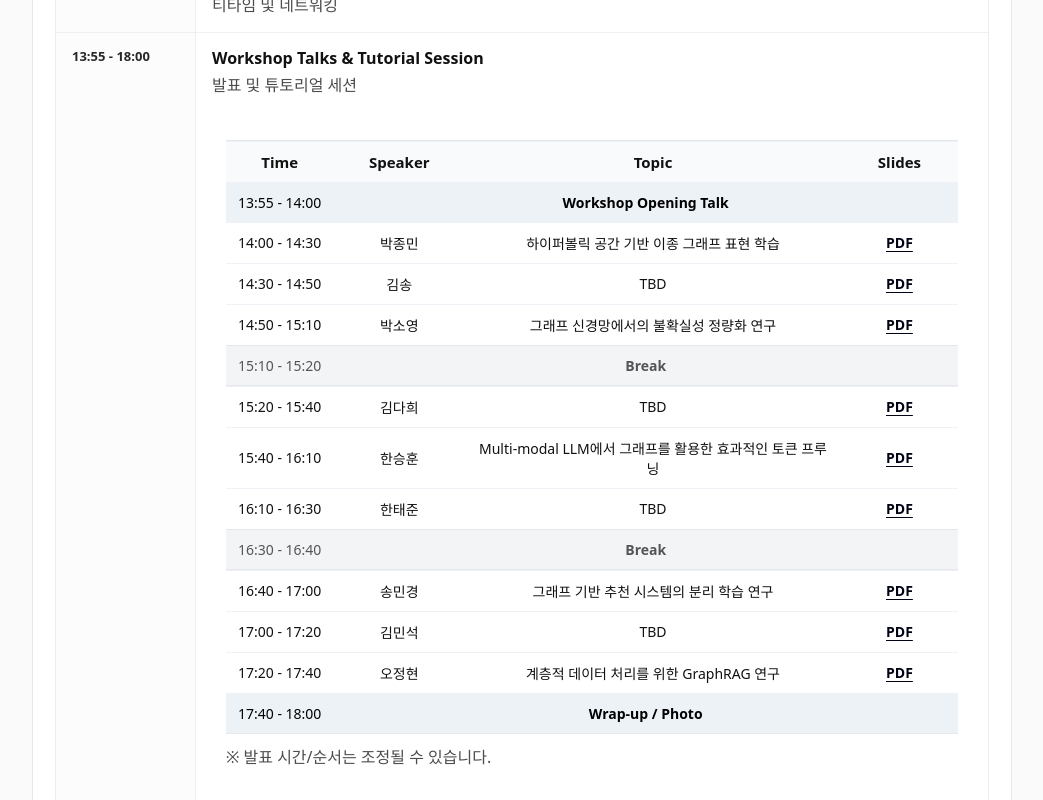
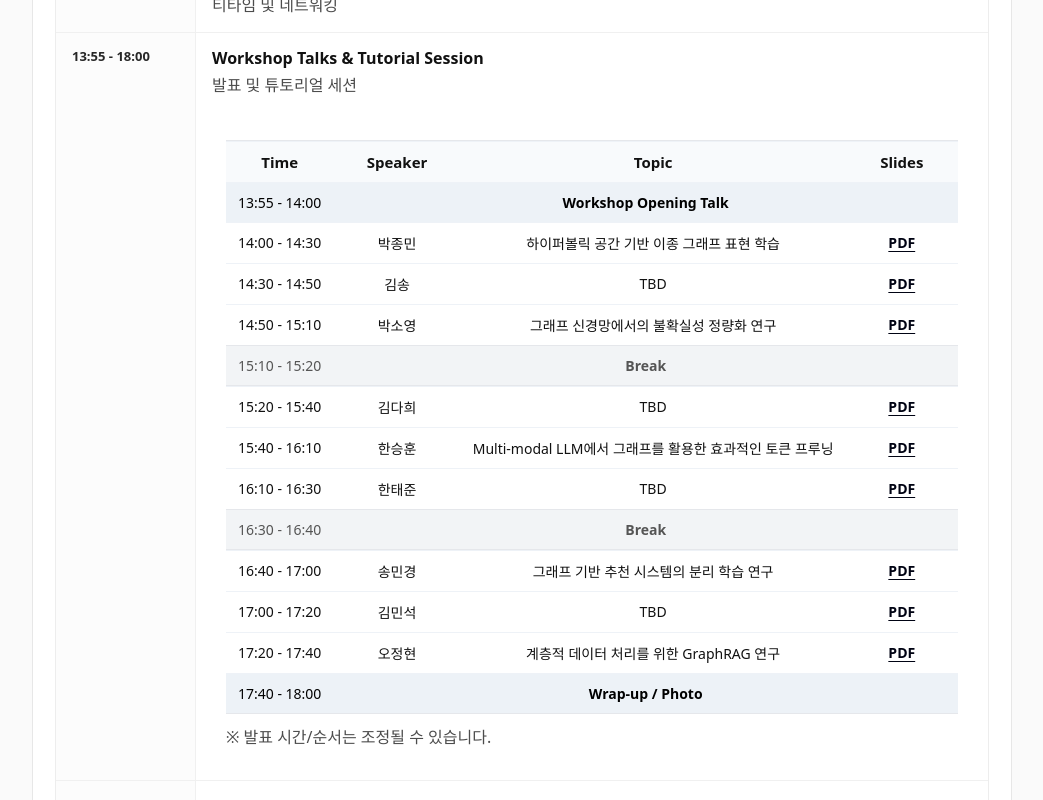
Before and after one commit to unist-cnu/unist-cnu.github.io, a React (Vite) app: page / in a window 1280 px wide. Shown: the part 820-1620 px from the top of the page, without its empty margins (118-1161 px from the left). Built offline with nearby package versions, Linux system fonts and the light colour scheme.

Commit message:
Update CSS

```diff
--- a/src/App.css
+++ b/src/App.css
@@ -242,18 +242,32 @@
   margin-top: 8px;
 }
 
+/* talkPanel에 가로 스크롤 허용 */
+.talkPanel {
+  margin-top: 12px;
+  background: #ffffff;
+  padding: 14px;
+  overflow-x: auto;
+  -webkit-overflow-scrolling: touch;
+}
+
+/* 테이블이 내용만큼 넓어지게 */
 .talkTable {
-  width: 100%;
+  width: max-content;
+  min-width: 100%;
   border-collapse: separate;
   border-spacing: 0;
-  border: none;                 /* 기존 테두리 제거 */
-  border-top: 1px solid #e5e7eb;    /* ✅ 위만 */
-  border-bottom: 1px solid #e5e7eb; /* ✅ 아래만 */
-  /* border-radius: 14px; */
-  overflow: hidden;
+  border: none;
+  border-top: 1px solid #e5e7eb;
+  border-bottom: 1px solid #e5e7eb;
   background: #fff;
 }
 
+/* Topic(3번째 컬럼) 줄바꿈 금지 */
+.talkTable td:nth-child(3),
+.talkTable th:nth-child(3) {
+  white-space: nowrap;
+}
 .talkTable thead th {
   background: #f8fafc;
   font-size: 15px;
@@ -271,15 +285,6 @@
   font-size: 14px;
 }
 
-/* talkPanel을 '카드'처럼 확실하게 */
-.talkPanel {
-  margin-top: 12px;
-  /* border: 1px solid #e5e7eb; */
-  background: #ffffff;
-  /* border-radius: 16px; */
-  padding: 14px;
-  /* box-shadow: 0 6px 18px rgba(0, 0, 0, 0.06); */
-}
 
 /* talkPanel 바깥(타임라인 오른쪽 영역)도 살짝 배경감 */
 .tcontent {
```
